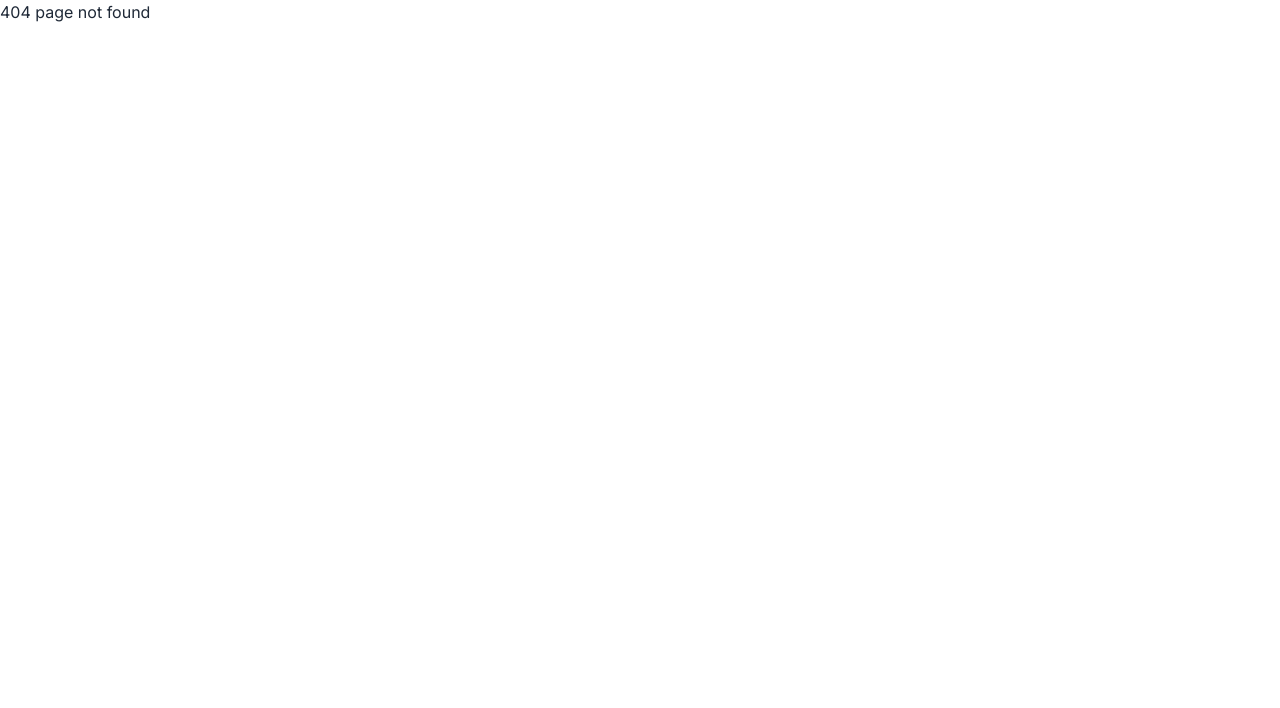
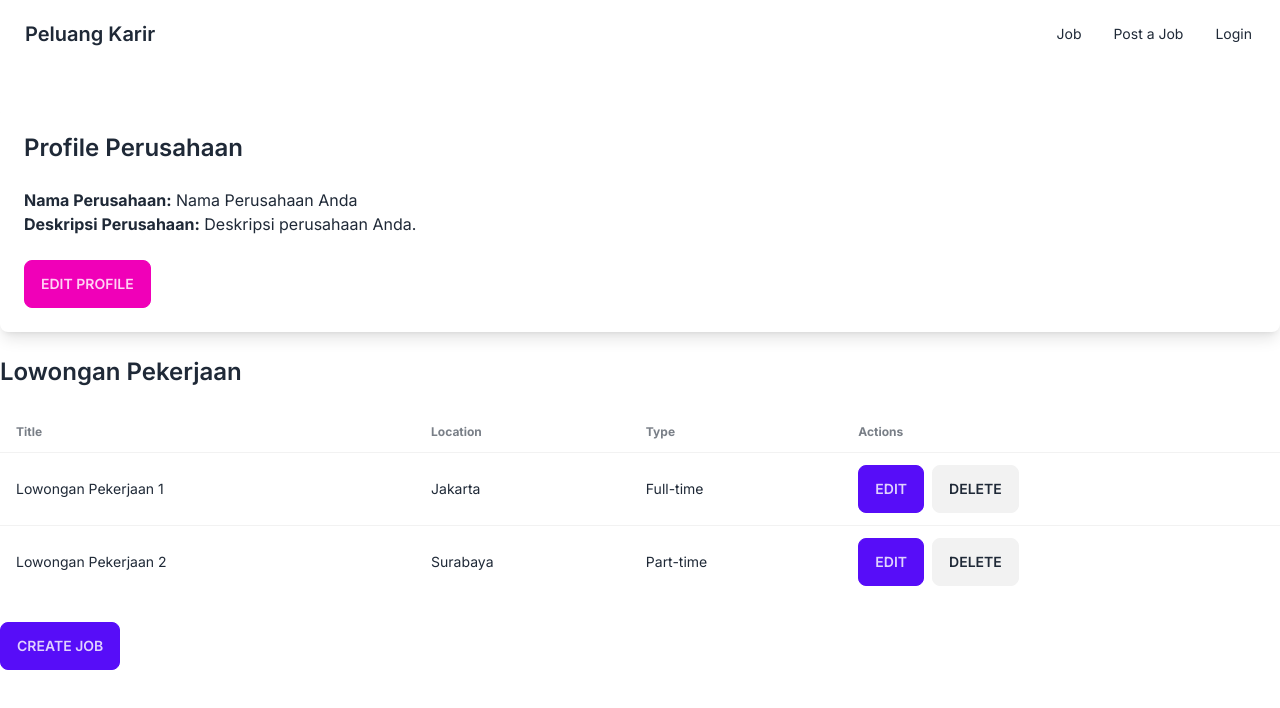
Before and after one commit to johansyahdiaz/LokerLink-MiniProject, a React (Vite) app in the folder PeluangKarir-app/: page /profile-dashboard in a window 1280 px wide. Before the commit this address had no page. Shown: the top 708 px of the page. Built offline with nearby package versions, Linux system fonts and the light colour scheme.

Commit message:
add Profile Dashboard page

```diff
--- /dev/null
+++ b/PeluangKarir-app/src/pages/dashboard.jsx
@@ -0,0 +1,111 @@
+import React, { useState } from "react";
+import { Link } from "react-router-dom";
+import Navbar from "../components/navbar";
+
+function Dashboard() {
+  const [isEditingProfile, setIsEditingProfile] = useState(false);
+  const [companyName, setCompanyName] = useState("Nama Perusahaan Anda");
+  const [companyDescription, setCompanyDescription] = useState("Deskripsi perusahaan Anda.");
+
+  const [jobs, setJobs] = useState([
+    { id: 1, title: "Lowongan Pekerjaan 1", location: "Jakarta", type: "Full-time" },
+    { id: 2, title: "Lowongan Pekerjaan 2", location: "Surabaya", type: "Part-time" },
+  ]);
+
+  const handleEditProfile = () => {
+    setIsEditingProfile(!isEditingProfile);
+  };
+
+  const handleSaveProfile = () => {
+    setIsEditingProfile(false);
+    // Implement logic to save the edited profile data
+  };
+
+  return (
+    <>
+      <Navbar></Navbar>
+      <div className="container mx-auto mt-10">
+        <div className="bg-white p-6 shadow-lg rounded-lg">
+          <h2 className="text-2xl font-semibold mb-6">Profile Perusahaan</h2>
+
+          {isEditingProfile ? (
+            <div className="space-y-4">
+              <div>
+                <label htmlFor="companyName" className="block text-sm font-medium">
+                  Nama Perusahaan
+                </label>
+                <input type="text" id="companyName" name="companyName" value={companyName} onChange={(e) => setCompanyName(e.target.value)} className="w-full px-4 py-2 border rounded-lg" />
+              </div>
+
+              <div>
+                <label htmlFor="companyDescription" className="block text-sm font-medium">
+                  Deskripsi Perusahaan
+                </label>
+                <textarea id="companyDescription" name="companyDescription" value={companyDescription} onChange={(e) => setCompanyDescription(e.target.value)} rows="4" className="w-full px-4 py-2 border rounded-lg" />
+              </div>
+            </div>
+          ) : (
+            <div>
+              <p>
+                <strong>Nama Perusahaan:</strong> {companyName}
+              </p>
+              <p>
+                <strong>Deskripsi Perusahaan:</strong> {companyDescription}
+              </p>
+            </div>
+          )}
+
+          <div className="mt-6">
+            {isEditingProfile ? (
+              <button onClick={handleSaveProfile} className="btn btn-primary">
+                Save
+              </button>
+            ) : (
+              <button onClick={handleEditProfile} className="btn btn-secondary">
+                Edit Profile
+              </button>
+            )}
+          </div>
+        </div>
+
+        <div className="mt-6">
+          <h2 className="text-2xl font-semibold mb-6">Lowongan Pekerjaan</h2>
+
+          <table className="table">
+            <thead>
+              <tr>
+                <th>Title</th>
+                <th>Location</th>
+                <th>Type</th>
+                <th>Actions</th>
+              </tr>
+            </thead>
+            <tbody>
+              {jobs.map((job) => (
+                <tr key={job.id}>
+                  <td>{job.title}</td>
+                  <td>{job.location}</td>
+                  <td>{job.type}</td>
+                  <td>
+                    <Link to={`/edit-job/${job.id}`} className="btn btn-primary mr-2">
+                      Edit
+                    </Link>
+                    <button className="btn btn-danger">Delete</button>
+                  </td>
+                </tr>
+              ))}
+            </tbody>
+          </table>
+
+          <div className="mt-6">
+            <Link to="/vacancy-form" className="btn btn-primary">
+              Create Job
+            </Link>
+          </div>
+        </div>
+      </div>
+    </>
+  );
+}
+
+export default Dashboard;
--- a/PeluangKarir-app/src/routes/index.jsx
+++ b/PeluangKarir-app/src/routes/index.jsx
@@ -4,6 +4,7 @@ import Homepage from "../pages/homePage";
 import LoginPage from "../pages/auth/login";
 import RegisterPage from "../pages/auth/register";
 import VacancyForm from "../pages/formVacancy";
+import Dashboard from "../pages/dashboard";
 
 export default function Router() {
   // const { token } = useToken();
@@ -38,6 +39,10 @@ export default function Router() {
       element: <VacancyForm />,
     },
     {
+      path: "/profile-dashboard",
+      element: <Dashboard />,
+    },
+    {
       path: "*",
       element: <div>404 page not found</div>,
     },
```
